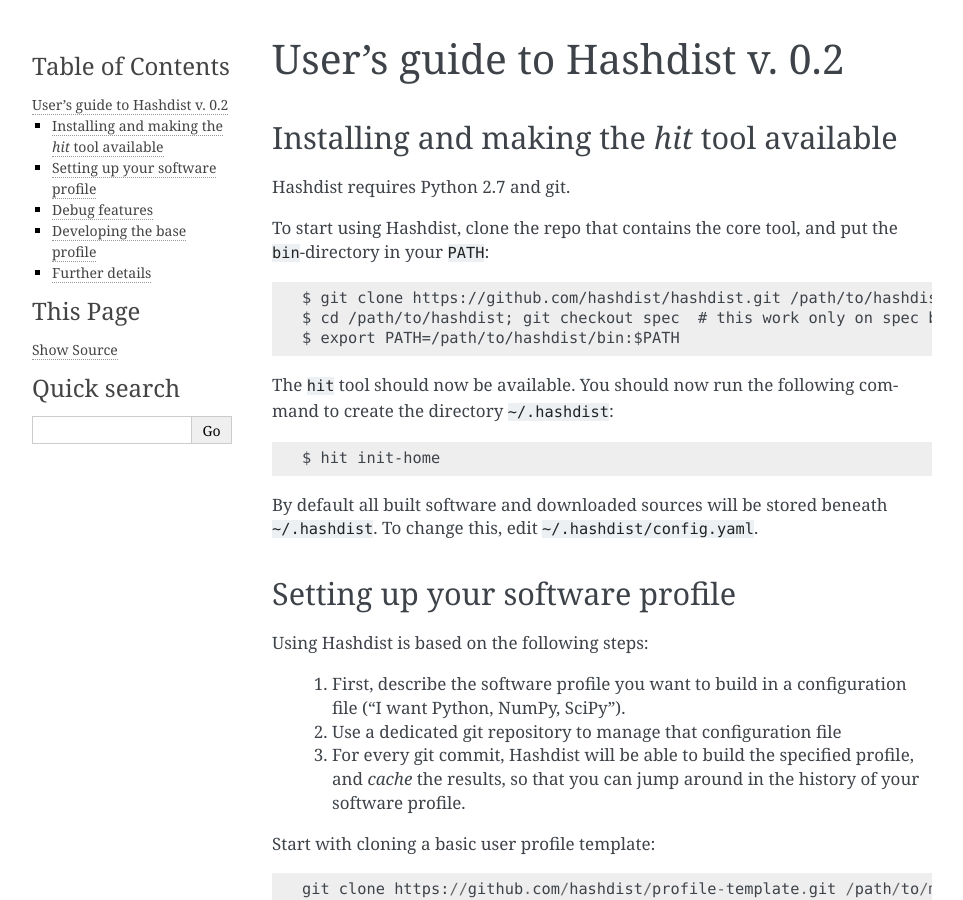
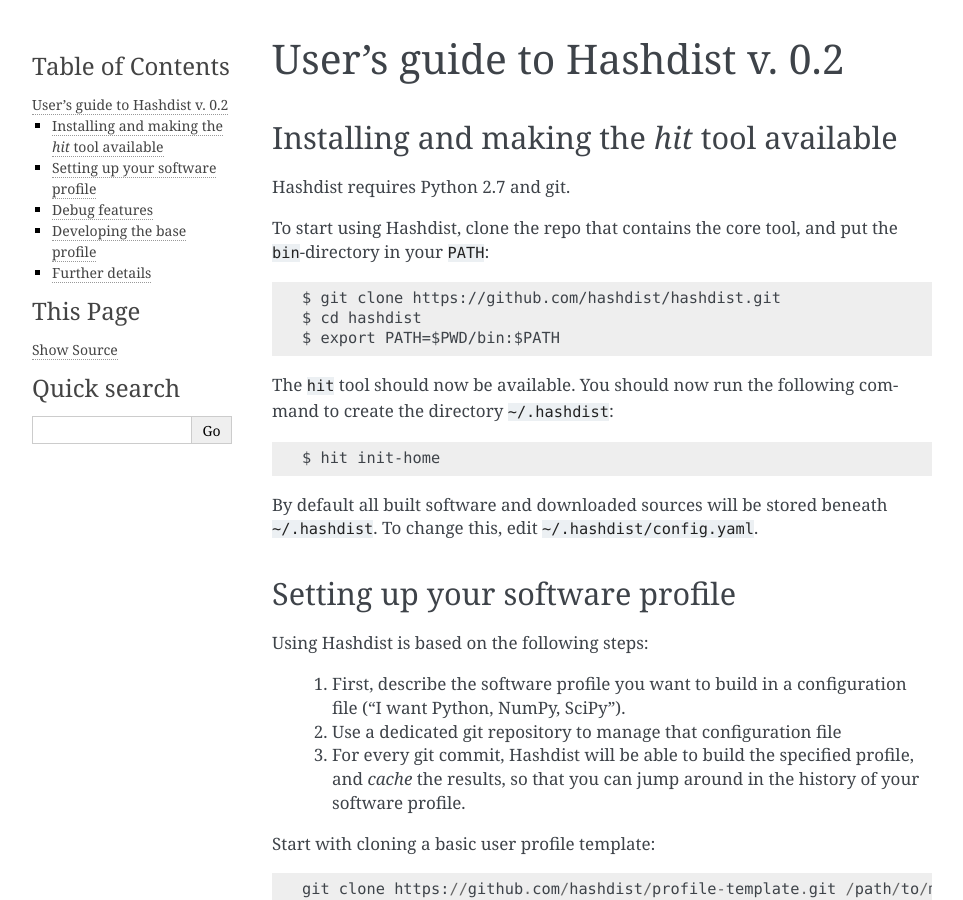
Before and after one commit to hashdist/hashdist, a Sphinx documentation site: the page built from doc/source/userguide.rst, in a window 1280 px wide and 900 px high. Shown: the whole window, without its empty margins (148-1111 px from the left). Built offline with Sphinx 7.4.7, drawn with Linux system fonts in a browser that asks for light colours.

Commit message:
updated docs slightly

```diff
--- a/doc/source/userguide.rst
+++ b/doc/source/userguide.rst
@@ -9,9 +9,9 @@
 To start using Hashdist, clone the repo that contains the core tool, and put
 the ``bin``-directory in your ``PATH``::
 
-    $ git clone https://github.com/hashdist/hashdist.git /path/to/hashdist
-    $ cd /path/to/hashdist; git checkout spec  # this work only on spec branch
-    $ export PATH=/path/to/hashdist/bin:$PATH
+    $ git clone https://github.com/hashdist/hashdist.git
+    $ cd hashdist
+    $ export PATH=$PWD/bin:$PATH
 
 The ``hit`` tool should now be available. You should now run the following command to
 create the directory ``~/.hashdist``::
```
